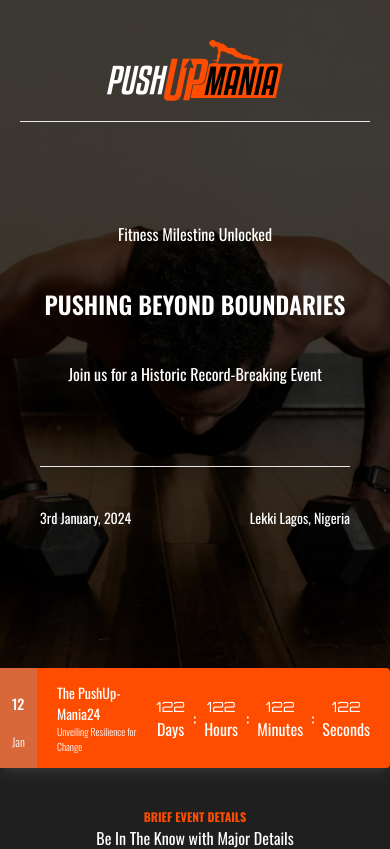
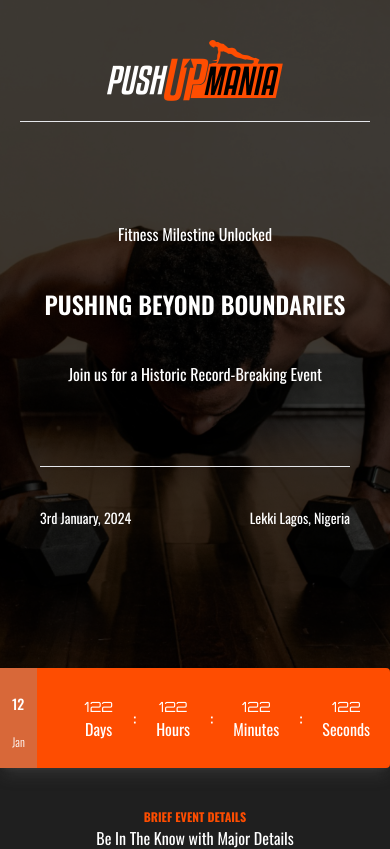
Before and after one commit to KEM-CONSOLATION/GWR-Workout, a React (Vite) app: page / in a window 390 px wide. Shown: the top 849 px of the page. Built offline with nearby package versions, Linux system fonts and the light colour scheme; some icons are missing.

Commit message:
Corrected the landing page

```diff
--- a/src/Components/EventDetails.jsx
+++ b/src/Components/EventDetails.jsx
@@ -9,6 +9,7 @@ import EventCard from "./EventCard";
 import handLeft from "../assets/handLeft.png";
 import handright from "../assets/handright.png";
 import womanBaby from "../assets/womanBaby.png";
+import womanBaby2 from "../assets/womanBaby2.png";
 import { Link } from "react-router-dom";
 
 const EventDetails = () => {
@@ -88,7 +89,8 @@ const EventDetails = () => {
             Mission and Motivation{" "}
           </p>
 
-          <img src={womanBaby} className=" w-full" alt="" />
+          <img src={womanBaby} className=" hidden md:block w-full" alt="" />
+          <img src={womanBaby2} className=" w-full block md:hidden" alt="" />
           <p className=" font-[400] text-[16px] lg:text-[20px] leading-[30px] mt-5  lg:leading-[46px] text-[#ffffff]">
             Focused on enhancing infant and maternal health in Nigeria, the
             initiative involves strategic partnerships with NGOs, government
--- a/src/Components/HeroSection.jsx
+++ b/src/Components/HeroSection.jsx
@@ -40,7 +40,7 @@ const HeroSection = () => {
                 Jan
               </p>
             </div>
-            <div className=" text-white">
+            <div className=" hidden sm:block text-white">
               <p className=" font-[400] text-[14px] lg:text-[24px] ">
                 The PushUp-Mania24
               </p>
@@ -50,7 +50,7 @@ const HeroSection = () => {
             </div>
           </div>
 
-          <div className=" flex items-center gap-2 lg:gap-5 text-white">
+          <div className=" flex items-center gap-5 text-white">
             <div className=" flex flex-col items-center">
               <p className=" text-[14px] lg:text-[24px] font-Orbitron font-[400] ">
                 122
```
Also changed, not shown: src/assets/womanBaby2.png (added).
